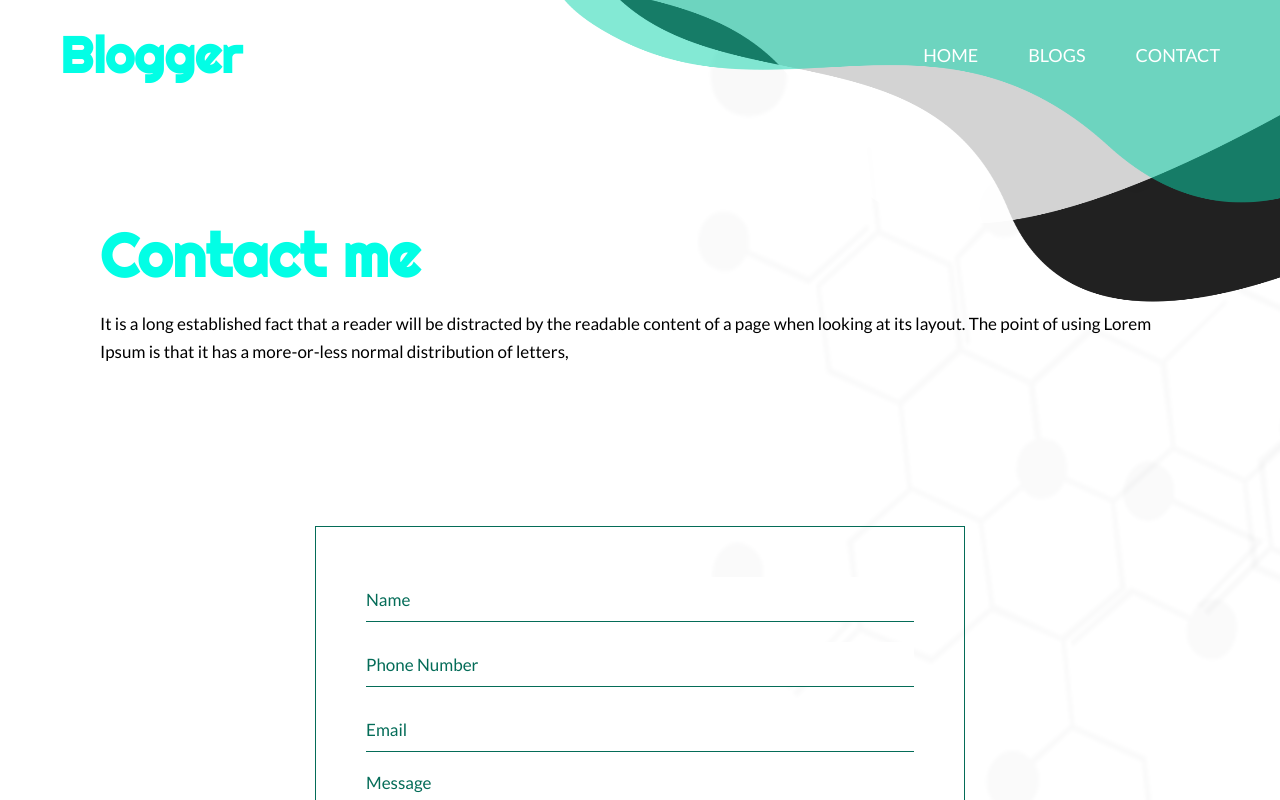
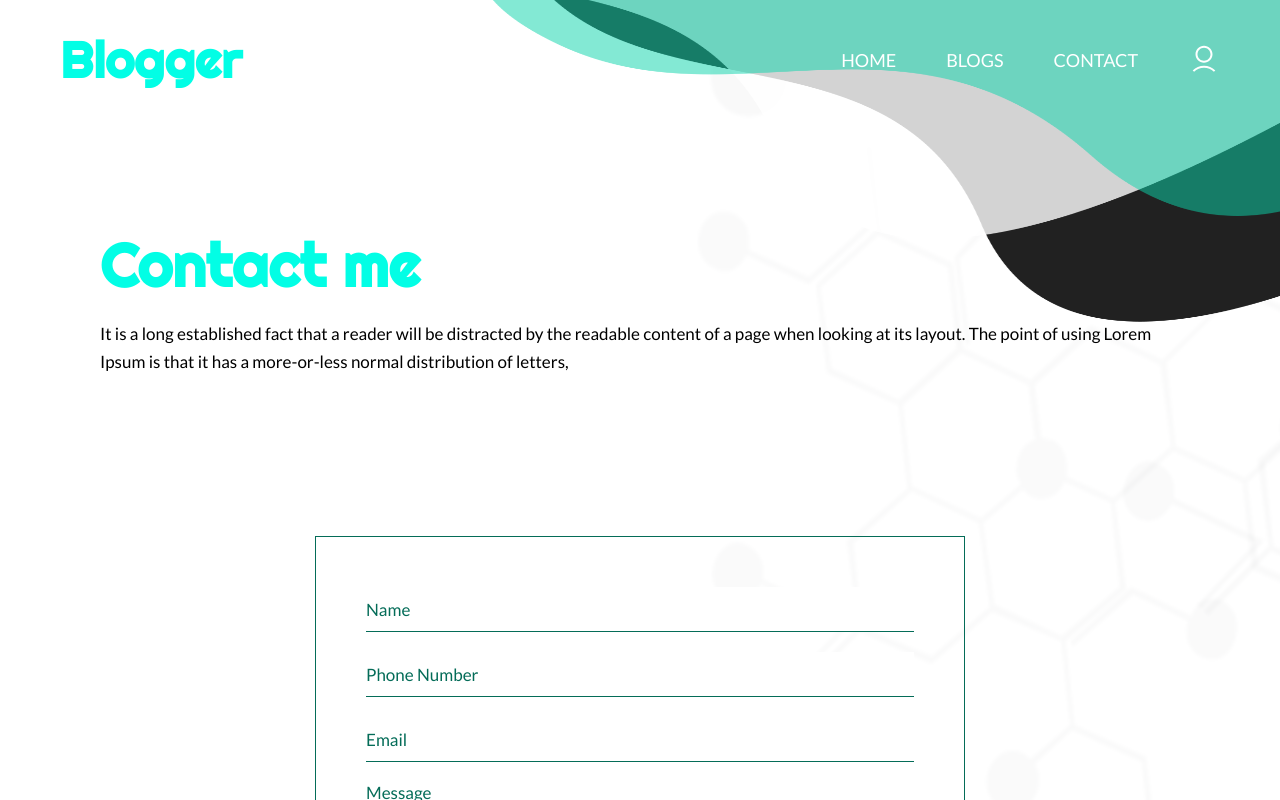
Before and after one commit to StanislavRomaniv/blogger, a Next.js app: page /contact in a window 1280 px wide. Shown: the top 800 px of the page. Built offline with nearby package versions, Linux system fonts and the light colour scheme.

Commit message:
added nav styles for auth. styling bugs fixed

```diff
--- a/src/components/Header/Header.module.scss
+++ b/src/components/Header/Header.module.scss
@@ -40,26 +40,55 @@
 .logo {
     &__text {
         font-size: 50px;
-        line-height: 50px;
+        line-height: 60px;
         color: #02fee5;
     }
 }
 
 .navbar {
     padding: 0;
+    display: flex;
+    align-items: center;
+
+    img {
+        transition: all 0.3s ease-in-out;
+        cursor: pointer;
+
+        &:hover {
+            filter: brightness(0) saturate(100%) invert(0%) sepia(1%) saturate(7497%) hue-rotate(345deg) brightness(107%) contrast(96%);
+        }
+    }
+
     &__list {
-        display: flex;
+        display: grid;
+        grid-template-columns: repeat(4, auto);
+        grid-template-areas: 'item1 item2 item3 button';
+        grid-template-rows: 1fr;
+        align-items: center;
     }
 
     &__item {
         padding: 0 50px 0 0;
         color: #fff;
         font-size: 18px;
-        line-height: 20px;
+        // line-height: 18px;
+        height: fit-content;
         text-transform: uppercase;
+        grid-area: item;
+
+        &:nth-child(1) {
+            grid-area: item1;
+        }
+        &:nth-child(2) {
+            grid-area: item2;
+        }
+        &:nth-child(3) {
+            grid-area: item3;
+        }
 
         &:last-child {
             padding: 0;
+            grid-area: button;
         }
 
         &_link {
@@ -74,6 +103,7 @@
 }
 
 .burger {
+    margin-left: 30px;
     width: 35px;
     height: 25px;
     position: relative;
@@ -85,7 +115,7 @@
     span {
         width: 40px;
         height: 2px;
-        background-color: #000;
+        background-color: #fff;
         border-radius: 1px;
         transition: all 0.3s ease-in-out;
     }
@@ -96,7 +126,7 @@
         top: 0px;
         width: 100%;
         height: 2px;
-        background-color: #000;
+        background-color: #fff;
         border-radius: 1px;
         transition: all 0.2s ease-in-out;
     }
@@ -107,7 +137,7 @@
         bottom: 0px;
         width: 100%;
         height: 2px;
-        background-color: #000;
+        background-color: #fff;
         border-radius: 1px;
         transition: all 0.2s ease-in-out;
     }
@@ -123,6 +153,30 @@
     }
 }
 
+.login {
+    display: block;
+    width: 110px;
+    height: 40px;
+    border: 1px solid #000000;
+    border-radius: 20px;
+    text-align: center;
+    text-transform: uppercase;
+    font-size: 16px;
+    line-height: 38px;
+    transition: all 0.3s ease-in-out;
+
+    &:hover {
+        background-color: #000000;
+        color: #fff;
+    }
+}
+
+@media (max-width: 900px) {
+    .navbar__item {
+        padding: 0 30px 0 0;
+    }
+}
+
 @media (min-width: 769px) {
     .burger {
         display: none;
@@ -132,6 +186,14 @@
 @media (max-width: 768px) {
     .navbar {
         z-index: 10;
+
+        img {
+            &:hover {
+                filter: none;
+                transform: scale(0.9);
+            }
+        }
+
         &__list {
             padding: 120px 100px;
             width: 100vw;
@@ -139,20 +201,27 @@
             position: absolute;
             left: 0;
             top: 0;
-            display: flex;
-            flex-direction: column;
-            align-items: flex-start;
-            justify-content: flex-start;
-            background-color: rgba(0, 0, 0, 0.75);
+            display: grid;
+            grid-template-columns: 1fr;
+            grid-template-rows: 100px repeat(3, 90px);
+            grid-template-areas: 'button' 'item1' 'item2' 'item3';
+            align-items: start;
+            justify-content: start;
+            justify-items: start;
+            background-color: rgba(0, 0, 0, 0.85);
             transform: translateX(-100vw);
             transition: all 0.5s ease-in-out;
         }
 
         &__item {
-            padding: 0 0 60px 0;
+            padding: 0 0 0 0;
             font-size: 28px;
             font-weight: 700;
             color: #fff;
+
+            &_login {
+                justify-self: center;
+            }
 
             &_link {
                 &:hover {
@@ -162,12 +231,11 @@
         }
     }
 
-    .active__menu {
-        display: block;
-        transform: translateX(0);
-    }
+    .active {
+        &__menu {
+            transform: translateX(0);
+        }
 
-    .active {
         span {
             display: none;
         }
@@ -196,6 +264,37 @@
             }
         }
     }
+
+    .account {
+        width: 40px;
+        height: 40px;
+    }
+
+    .login {
+        margin-bottom: 50px;
+        display: block;
+        width: 250px;
+        height: 50px;
+        border: 1px solid #fff;
+        border-radius: 20px;
+        text-align: center;
+        text-transform: uppercase;
+        font-size: 20px;
+        line-height: 48px;
+        transition: all 0.3s ease-in-out;
+        justify-self: center;
+
+        &:hover {
+            background-color: #fff;
+            color: #000;
+        }
+    }
+}
+
+@media (max-width: 600px) {
+    .container {
+        padding: 0 30px;
+    }
 }
 
 @media (max-width: 550px) {
@@ -208,14 +307,18 @@
             font-size: 24px;
         }
     }
+}
 
-    .active__menu {
-        display: block;
+@media (max-width: 500px) {
+    .logo {
+        &__text {
+            font-size: 40px;
+            line-height: 40px;
+            color: #02fee5;
+        }
+    }
+
+    .burger {
+        margin-left: 25px;
     }
 }
-
-@media (max-width: 600px) {
-    .container {
-        padding: 0 30px;
-    }
-}
--- a/src/components/Header/index.tsx
+++ b/src/components/Header/index.tsx
@@ -1,3 +1,4 @@
+import Image from 'next/image';
 import Link from 'next/link';
 import React, { useEffect, useState } from 'react';
 
@@ -49,6 +50,29 @@ const Header = () => {
                                           </Link>
                                       </li>
                                   ))}
+                            {active ? (
+                                // <li className={`${styles.navbar__item} ${styles.navbar__item_login}`} onClick={clickHandler}>
+                                // <Link className={styles.navbar__item_link} href="/">
+                                // <div className={styles.login}>Log In</div>
+                                // </Link>
+                                // </li>
+                                <li className={styles.navbar__item}>
+                                    <Link className={styles.navbar__item_link} href="/">
+                                        <Image src="/icons/profile.svg" alt="svg" width={32} height={32} className={styles.account} onClick={clickHandler} />
+                                    </Link>
+                                </li>
+                            ) : (
+                                // <li className={`${styles.navbar__item} ${styles.navbar__item_login}`}>
+                                //<Link className={styles.navbar__item_link} href="/">
+                                //     <div className={styles.login}>Log In</div>
+                                // </Link>
+                                // </li>
+                                <li className={styles.navbar__item}>
+                                    <Link className={styles.navbar__item_link} href="/">
+                                        <Image src="/icons/profile.svg" alt="svg" width={32} height={32} className={styles.account} />
+                                    </Link>
+                                </li>
+                            )}
                         </ul>
                     </div>
                 </div>
--- a/src/styles/PageHeader.module.scss
+++ b/src/styles/PageHeader.module.scss
@@ -5,16 +5,17 @@
 .head__top {
     position: absolute;
     top: 0;
+    left: -10%;
     z-index: -1;
-    width: 100%;
-    height: 450px;
+    width: 110%;
+    height: 480px;
     background: url(../../public/images/bottom.png);
     background-size: 100% 100%;
     background-repeat: no-repeat;
     background-position: center;
 
     &_page {
-        height: 450px;
+        height: 480px;
     }
 }
 
@@ -76,6 +77,14 @@
     }
 }
 
+@media (max-width: 700px) {
+    .head__top {
+        left: -20%;
+        width: 120%;
+        height: 400px;
+    }
+}
+
 @media (max-width: 600px) {
     .head__top {
         height: 350px;
```
Also changed, not shown: public/icons/profile.svg (added).
